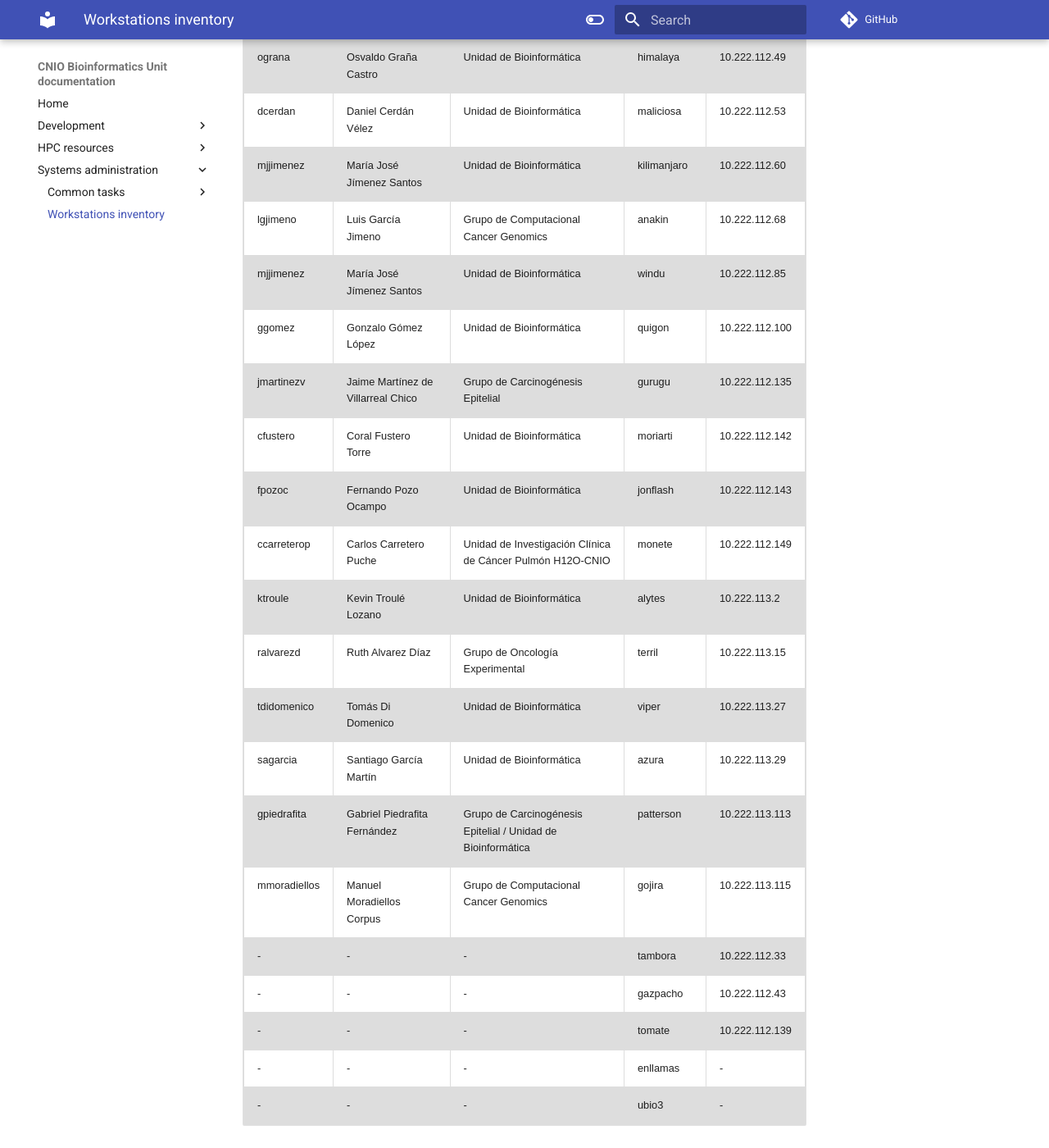
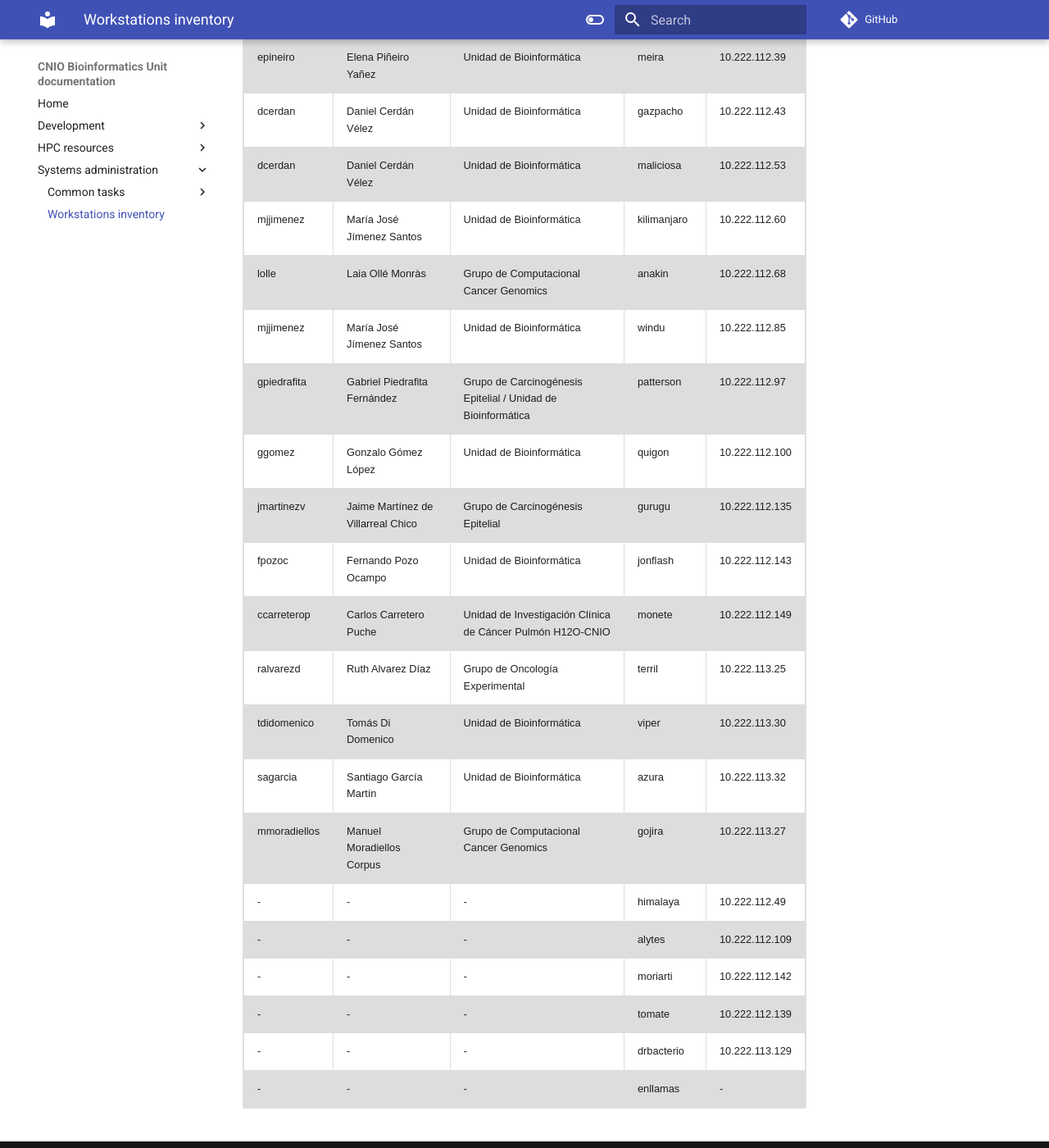
Before and after one commit to cnio-bu/cnio-bu.github.io, an MkDocs documentation site: the page built from docs/admin/inventory.md, in a window 1280 px wide and 1400 px high, scrolled down 488 px. Shown: the whole window at 82% size. Built offline with MkDocs 1.6.1 and Material for MkDocs 9.7.7, drawn with Linux system fonts in a browser that asks for light colours; comment, search, counter and statistics services are not loaded; some of the changed text lies outside the part shown.

Commit message:
Update inventory

```diff
--- a/docs/admin/inventory.md
+++ b/docs/admin/inventory.md
@@ -4,27 +4,27 @@
 |:----------- | :----------------- | :------------- | :------------- | :------------ |
 |chernandez | Carolina Hernández Oliver | Grupo de Metástasis Cerebral / Unidad de Bioinformática | caurel         | 10.222.112.28 |
 |mtress | Michael Tress | Unidad de Bioinformática | andes         | 10.222.112.32 |
+|fsoriano | Francisco Javier Soriano Díaz | Unidad de Bioinformática | tambora         | 10.222.112.33 |
 |lmartinezg | Laura Martínez gómez | Unidad de Bioinformática | urales         | 10.222.112.35 |
 |dcerdan | Daniel Cerdán Vélez | Unidad de Bioinformática | jura         | 10.222.112.37 |
 |epineiro | Elena Piñeiro Yañez | Unidad de Bioinformática | meira         | 10.222.112.39 |
-|ograna | Osvaldo Graña Castro | Unidad de Bioinformática | himalaya         | 10.222.112.49 |
+|dcerdan | Daniel Cerdán Vélez | Unidad de Bioinformática | gazpacho         | 10.222.112.43 |
 |dcerdan | Daniel Cerdán Vélez | Unidad de Bioinformática | maliciosa         | 10.222.112.53 |
 |mjjimenez | María José Jímenez Santos | Unidad de Bioinformática | kilimanjaro         | 10.222.112.60 |
-|lgjimeno | Luis García Jimeno | Grupo de Computacional Cancer Genomics | anakin         | 10.222.112.68 |
+|lolle | Laia Ollé Monràs | Grupo de Computacional Cancer Genomics | anakin         | 10.222.112.68 |
 |mjjimenez | María José Jímenez Santos | Unidad de Bioinformática | windu         | 10.222.112.85 |
+|gpiedrafita | Gabriel Piedrafita Fernández | Grupo de Carcinogénesis Epitelial / Unidad de Bioinformática | patterson         | 10.222.112.97 |
 |ggomez | Gonzalo Gómez López | Unidad de Bioinformática | quigon         | 10.222.112.100 |
 |jmartinezv | Jaime Martínez de Villarreal Chico | Grupo de Carcinogénesis Epitelial | gurugu         | 10.222.112.135 |
-|cfustero | Coral Fustero Torre | Unidad de Bioinformática | moriarti         | 10.222.112.142 |
 |fpozoc | Fernando Pozo Ocampo | Unidad de Bioinformática | jonflash         | 10.222.112.143 |
 |ccarreterop | Carlos Carretero Puche | Unidad de Investigación Clínica de Cáncer Pulmón H12O-CNIO | monete         | 10.222.112.149 |
-|ktroule | Kevin Troulé Lozano | Unidad de Bioinformática | alytes         | 10.222.113.2 |
-|ralvarezd | Ruth Alvarez Díaz | Grupo de Oncología Experimental | terril         | 10.222.113.15 |
-|tdidomenico | Tomás Di Domenico | Unidad de Bioinformática | viper         | 10.222.113.27 |
-|sagarcia | Santiago García Martín | Unidad de Bioinformática | azura         | 10.222.113.29 |
-|gpiedrafita | Gabriel Piedrafita Fernández | Grupo de Carcinogénesis Epitelial / Unidad de Bioinformática | patterson         | 10.222.113.113 |
-|mmoradiellos | Manuel Moradiellos Corpus | Grupo de Computacional Cancer Genomics | gojira         | 10.222.113.115 |
-|- | - | - | tambora         | 10.222.112.33 |
-|- | - | - | gazpacho         | 10.222.112.43 |
+|ralvarezd | Ruth Alvarez Díaz | Grupo de Oncología Experimental | terril         | 10.222.113.25 |
+|tdidomenico | Tomás Di Domenico | Unidad de Bioinformática | viper         | 10.222.113.30 |
+|sagarcia | Santiago García Martín | Unidad de Bioinformática | azura         | 10.222.113.32 |
+|mmoradiellos | Manuel Moradiellos Corpus | Grupo de Computacional Cancer Genomics | gojira         | 10.222.113.27 |
+|- | - | - | himalaya         | 10.222.112.49 |
+|- | - | - | alytes         | 10.222.112.109 |
+|- | - | - | moriarti         | 10.222.112.142 |
 |- | - | - | tomate         | 10.222.112.139 |
+|- | - | - | drbacterio         | 10.222.113.129 |
 |- | - | - | enllamas         | - |
-|- | - | - | ubio3         | - |
```
